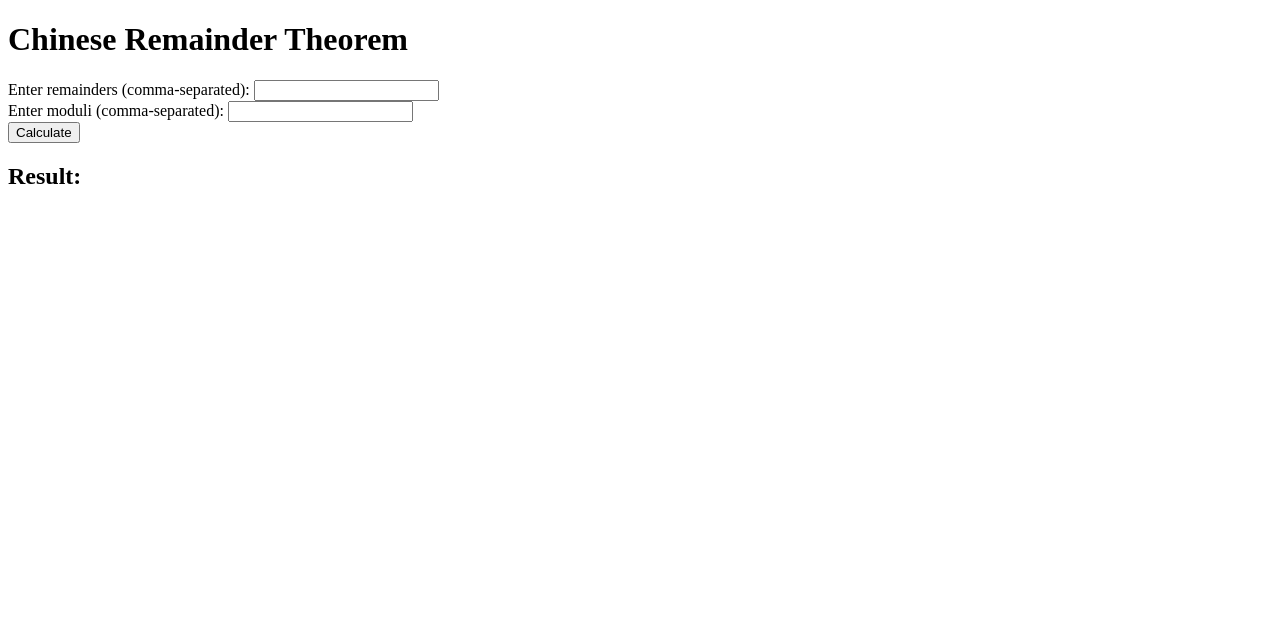
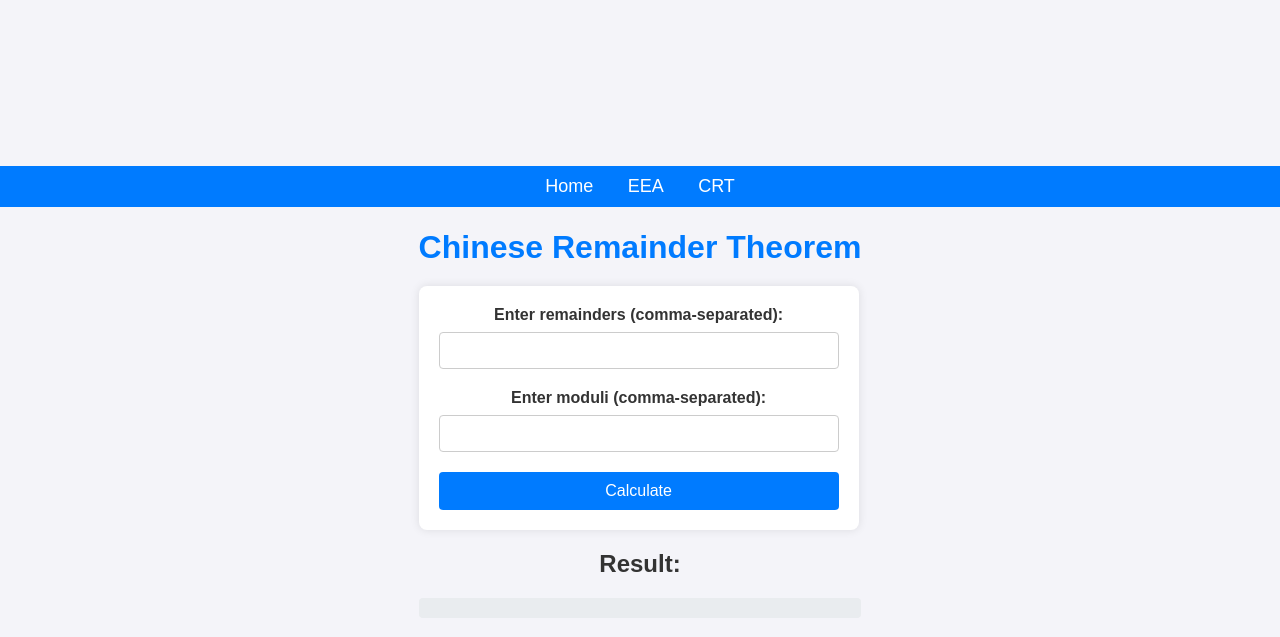
Before and after one commit to JakubSchwenkbeck/EasyMath, a website: page public/crt.html in a window 1280 px wide. Drawn offline with Linux system fonts and the light colour scheme.

Commit message:
added first css draft and the html support

```diff
--- a/public/crt.html
+++ b/public/crt.html
@@ -4,6 +4,7 @@
     <meta charset="UTF-8">
     <meta name="viewport" content="width=device-width, initial-scale=1.0">
     <title>Chinese Remainder Theorem</title>
+    <link rel="stylesheet" href="styles.css">
     <script>
         async function calculateCRT(event) {
             event.preventDefault();
@@ -22,6 +23,12 @@
     </script>
 </head>
 <body>
+    <div class="navbar">
+        <a href="/">Home</a>
+        <a href="/eea">EEA</a>
+        <a href="/crt">CRT</a>
+    </div>
+    <div class="container">
         <h1>Chinese Remainder Theorem</h1>
         <form onsubmit="calculateCRT(event)">
             <label for="remainders">Enter remainders (comma-separated):</label>
@@ -34,5 +41,6 @@
         </form>
         <h2>Result:</h2>
         <p id="result"></p>
+    </div>
 </body>
 </html>
--- /dev/null
+++ b/public/styles.css
@@ -0,0 +1,91 @@
+body {
+    font-family: 'Arial', sans-serif;
+    background-color: #f4f4f9;
+    color: #333;
+    margin: 0;
+    padding: 0;
+    display: flex;
+    flex-direction: column;
+    justify-content: center;
+    align-items: center;
+    height: 100vh;
+}
+
+h1 {
+    color: #007bff;
+    margin-bottom: 20px;
+}
+
+form {
+    background: #fff;
+    padding: 20px;
+    border-radius: 8px;
+    box-shadow: 0 0 10px rgba(0, 0, 0, 0.1);
+    max-width: 400px;
+    width: 100%;
+    margin-bottom: 20px;
+}
+
+label {
+    display: block;
+    margin-bottom: 8px;
+    font-weight: bold;
+}
+
+input[type="number"],
+input[type="text"] {
+    width: calc(100% - 22px);
+    padding: 10px;
+    margin-bottom: 20px;
+    border: 1px solid #ccc;
+    border-radius: 4px;
+}
+
+button {
+    background-color: #007bff;
+    color: #fff;
+    border: none;
+    padding: 10px 20px;
+    border-radius: 4px;
+    cursor: pointer;
+    font-size: 16px;
+    width: 100%;
+}
+
+button:hover {
+    background-color: #0056b3;
+}
+
+h2 {
+    margin-top: 20px;
+}
+
+p#result {
+    background: #e9ecef;
+    padding: 10px;
+    border-radius: 4px;
+    font-weight: bold;
+    text-align: center;
+}
+
+.container {
+    text-align: center;
+}
+
+.navbar {
+    background-color: #007bff;
+    padding: 10px;
+    width: 100%;
+    text-align: center;
+}
+
+.navbar a {
+    color: #fff;
+    text-decoration: none;
+    margin: 0 15px;
+    font-size: 18px;
+}
+
+.navbar a:hover {
+    text-decoration: underline;
+}
```
Also changed, not shown: public/eea.html (+8 -0 lines), public/index.html (+13 -3 lines). Lines whose indentation alone changed are shown as unchanged.
